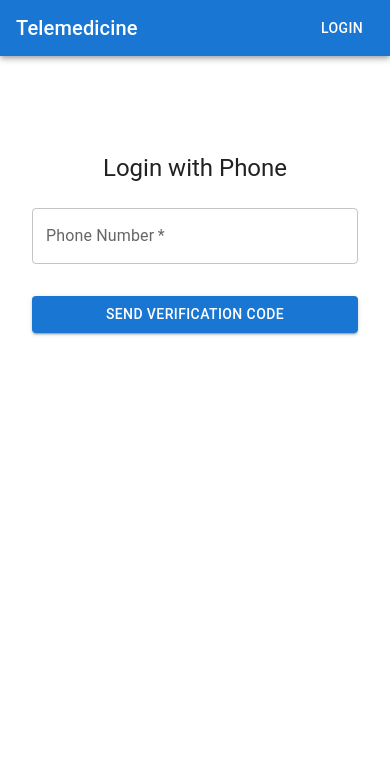
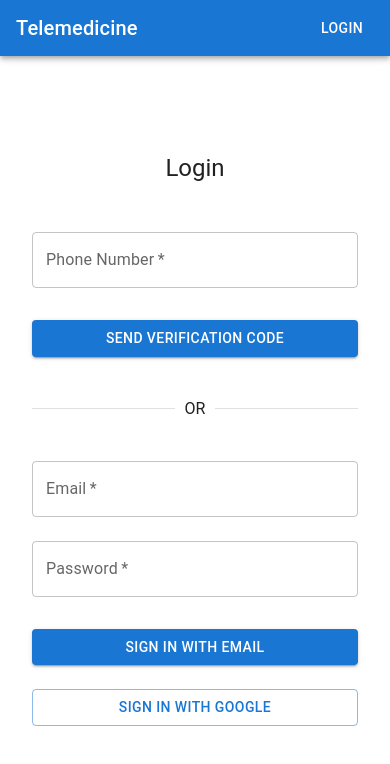
Before and after one commit to imgkamau/Telemed, a Next.js app in the folder telemedicine-pwa/: page /auth/login in a window 390 px wide. Shown: the top 764 px of the page. Built offline with nearby package versions, Linux system fonts and the light colour scheme; no server answers.

Commit message:
Added alternatived=s to phone login

```diff
--- a/telemedicine-pwa/src/contexts/AuthContext.tsx
+++ b/telemedicine-pwa/src/contexts/AuthContext.tsx
@@ -6,7 +6,11 @@ import {
   signInWithPhoneNumber,
   ConfirmationResult,
   User as FirebaseUser,
-  onAuthStateChanged
+  onAuthStateChanged,
+  signInWithEmailAndPassword,
+  createUserWithEmailAndPassword,
+  GoogleAuthProvider,
+  signInWithPopup
 } from 'firebase/auth';
 import { useRouter } from 'next/router';
 
@@ -17,6 +21,9 @@ interface AuthContextType {
   verifyCode: (confirmationResult: ConfirmationResult, code: string) => Promise<any>;
   signOut: () => Promise<void>;
   error: string | null;
+  signInWithEmail: (email: string, password: string) => Promise<any>;
+  signUpWithEmail: (email: string, password: string) => Promise<any>;
+  signInWithGoogle: () => Promise<any>;
 }
 
 export const AuthContext = createContext<AuthContextType | null>(null);
@@ -85,6 +92,49 @@ export function AuthProvider({ children }: { children: React.ReactNode }) {
     }
   };
 
+  const signInWithEmail = async (email: string, password: string) => {
+    try {
+      const result = await signInWithEmailAndPassword(auth, email, password);
+      setUser({
+        id: result.user.uid,
+        phoneNumber: result.user.phoneNumber || '',
+        email: result.user.email || ''
+      });
+    } catch (error: any) {
+      console.error('Email sign in error:', error);
+      throw error;
+    }
+  };
+
+  const signUpWithEmail = async (email: string, password: string) => {
+    try {
+      const result = await createUserWithEmailAndPassword(auth, email, password);
+      setUser({
+        id: result.user.uid,
+        phoneNumber: result.user.phoneNumber || '',
+        email: result.user.email || ''
+      });
+    } catch (error: any) {
+      console.error('Email sign up error:', error);
+      throw error;
+    }
+  };
+
+  const signInWithGoogle = async () => {
+    try {
+      const provider = new GoogleAuthProvider();
+      const result = await signInWithPopup(auth, provider);
+      setUser({
+        id: result.user.uid,
+        phoneNumber: result.user.phoneNumber || '',
+        email: result.user.email || ''
+      });
+    } catch (error: any) {
+      console.error('Google sign in error:', error);
+      throw error;
+    }
+  };
+
   useEffect(() => {
     const unsubscribe = onAuthStateChanged(auth, (firebaseUser) => {
       setUser(firebaseUser ? {
@@ -103,7 +153,10 @@ export function AuthProvider({ children }: { children: React.ReactNode }) {
     signInWithPhone,
     verifyCode,
     signOut,
-    error
+    error,
+    signInWithEmail,
+    signUpWithEmail,
+    signInWithGoogle
   };
 
   return (
--- a/telemedicine-pwa/src/pages/auth/login.tsx
+++ b/telemedicine-pwa/src/pages/auth/login.tsx
@@ -1,17 +1,21 @@
 import { useState } from 'react';
-import { Box, TextField, Button, Typography, Container } from '@mui/material';
+import { Box, TextField, Button, Typography, Container, Divider } from '@mui/material';
 import { useAuth } from '../../contexts/AuthContext';
 
 export default function Login() {
   const [phoneNumber, setPhoneNumber] = useState('');
   const [verificationCode, setVerificationCode] = useState('');
   const [showOTP, setShowOTP] = useState(false);
-  const { signInWithPhone, confirmOTP, error } = useAuth();
+  const [email, setEmail] = useState('');
+  const [password, setPassword] = useState('');
+  const { signInWithPhone, verifyCode, error, signInWithEmail, signInWithGoogle } = useAuth();
+  const [confirmationResult, setConfirmationResult] = useState<any>(null);
 
   const handleSendOTP = async (e: React.FormEvent) => {
     e.preventDefault();
     try {
-      await signInWithPhone(phoneNumber);
+      const result = await signInWithPhone(phoneNumber);
+      setConfirmationResult(result);
       setShowOTP(true);
     } catch (err) {
       console.error('Error sending OTP:', err);
@@ -21,9 +25,18 @@ export default function Login() {
   const handleVerifyOTP = async (e: React.FormEvent) => {
     e.preventDefault();
     try {
-      await confirmOTP(verificationCode);
+      await verifyCode(confirmationResult, verificationCode);
     } catch (err) {
       console.error('Error confirming OTP:', err);
+    }
+  };
+
+  const handleEmailSignIn = async (e: React.FormEvent) => {
+    e.preventDefault();
+    try {
+      await signInWithEmail(email, password);
+    } catch (err) {
+      console.error('Error signing in with email:', err);
     }
   };
 
@@ -32,12 +45,13 @@ export default function Login() {
       <Box sx={{ mt: 8, display: 'flex', flexDirection: 'column', alignItems: 'center' }}>
         <div id="recaptcha-container"></div>
 
-        <Typography component="h1" variant="h5">
-          {showOTP ? 'Enter Verification Code' : 'Login with Phone'}
+        <Typography component="h1" variant="h5" sx={{ mb: 3 }}>
+          {showOTP ? 'Enter Verification Code' : 'Login'}
         </Typography>
 
         {!showOTP ? (
-          <Box component="form" onSubmit={handleSendOTP} sx={{ mt: 1 }}>
+          <>
+            <Box component="form" onSubmit={handleSendOTP} sx={{ mt: 1, width: '100%' }}>
               <TextField
                 margin="normal"
                 required
@@ -56,8 +70,48 @@ export default function Login() {
                 Send Verification Code
               </Button>
             </Box>
+
+            <Divider sx={{ width: '100%', my: 3 }}>OR</Divider>
+
+            <Box component="form" onSubmit={handleEmailSignIn} sx={{ width: '100%' }}>
+              <TextField
+                margin="normal"
+                required
+                fullWidth
+                label="Email"
+                value={email}
+                onChange={(e) => setEmail(e.target.value)}
+              />
+              <TextField
+                margin="normal"
+                required
+                fullWidth
+                label="Password"
+                type="password"
+                value={password}
+                onChange={(e) => setPassword(e.target.value)}
+              />
+              <Button
+                type="submit"
+                fullWidth
+                variant="contained"
+                sx={{ mt: 3, mb: 2 }}
+              >
+                Sign in with Email
+              </Button>
+            </Box>
+
+            <Button
+              fullWidth
+              variant="outlined"
+              onClick={() => signInWithGoogle()}
+              sx={{ mt: 1 }}
+            >
+              Sign in with Google
+            </Button>
+          </>
         ) : (
-          <Box component="form" onSubmit={handleVerifyOTP} sx={{ mt: 1 }}>
+          <Box component="form" onSubmit={handleVerifyOTP} sx={{ mt: 1, width: '100%' }}>
             <TextField
               margin="normal"
               required
```
Also changed, not shown: telemedicine-pwa/src/components/auth/EmailAuth.tsx (added, +94 -0 lines). Lines whose indentation alone changed are shown as unchanged.
